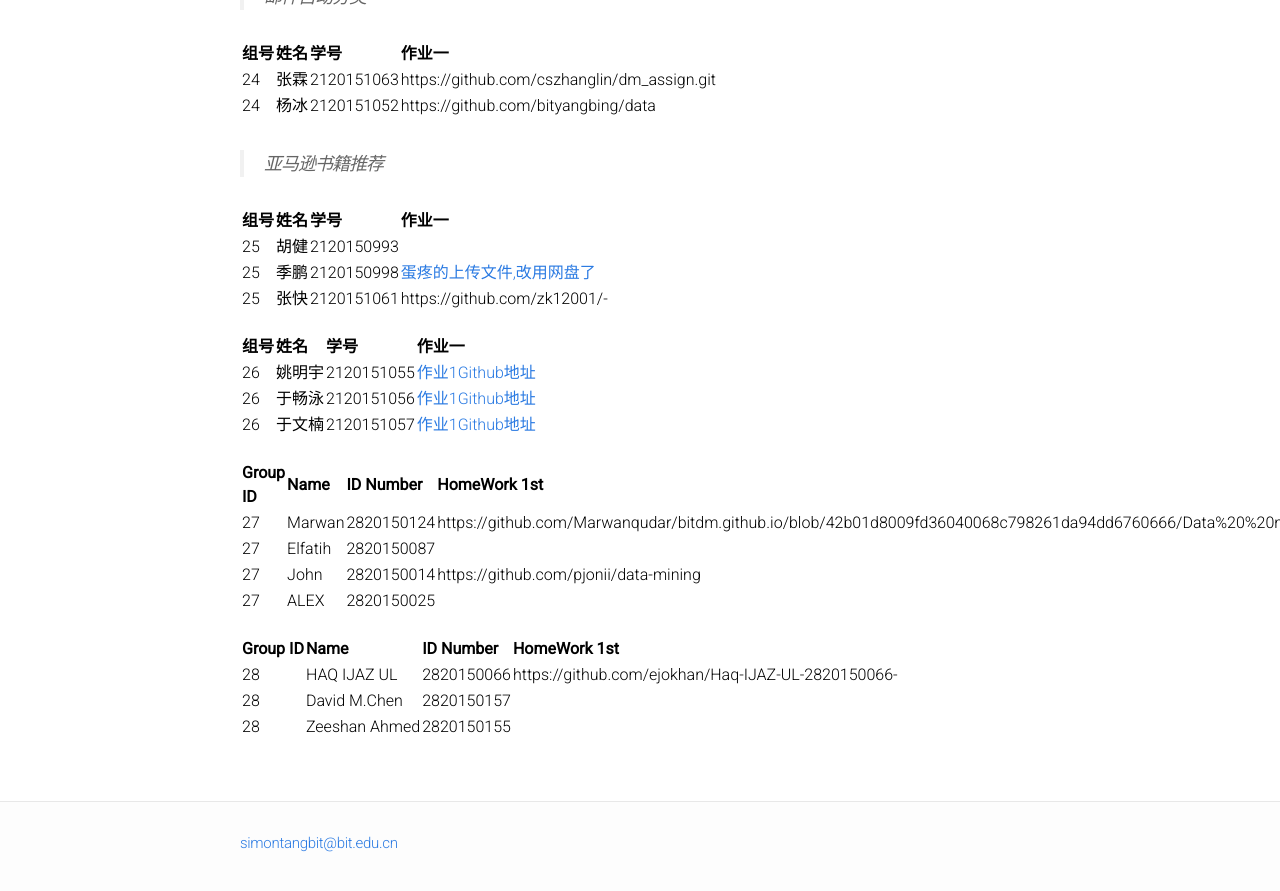
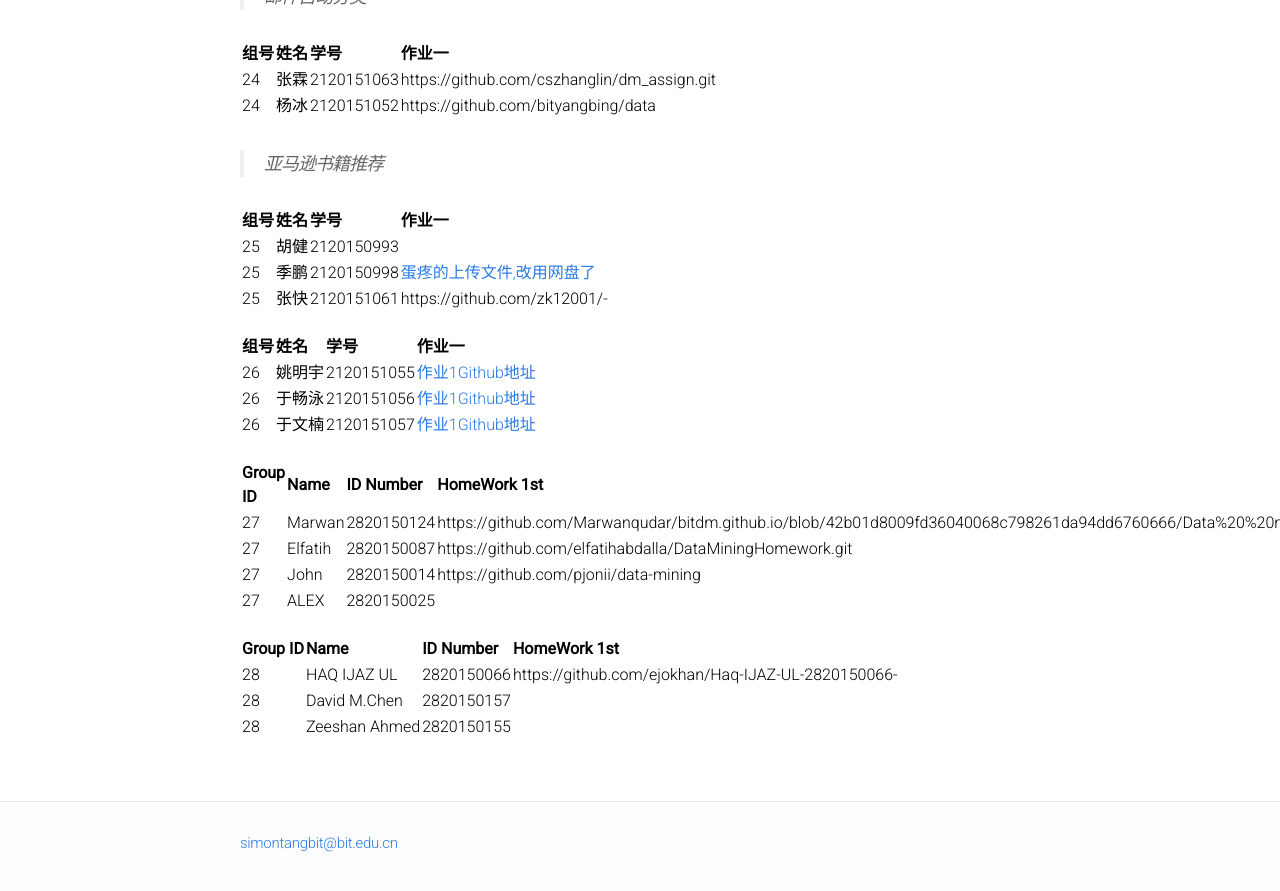
Before and after one commit to BITDM/bitdm.github.io, a Jekyll site: the page built from 2016/groups.md, in a window 1280 px wide and 900 px high, scrolled down 4392 px. Shown: the top 891 px of the window. Built offline with Jekyll 4.4.1, drawn with Linux system fonts in a browser that asks for light colours; some of the changed lines change nothing that is shown.

Commit message:
Update groups.md

```diff
--- a/2016/groups.md
+++ b/2016/groups.md
@@ -208,7 +208,7 @@ permalink: /2016/groups/
 |Group ID|Name|ID Number|HomeWork 1st|
 |:-------------|:-------------|:-----|:-----|
 |27|Marwan |2820150124|https://github.com/Marwanqudar/bitdm.github.io/blob/42b01d8009fd36040068c798261da94dd6760666/Data%20%20mining%20Homework.docx
-|27|Elfatih|2820150087|
+|27|Elfatih|2820150087|https://github.com/elfatihabdalla/DataMiningHomework.git
 |27|John |2820150014|https://github.com/pjonii/data-mining
 |27|ALEX |2820150025|
 
```
